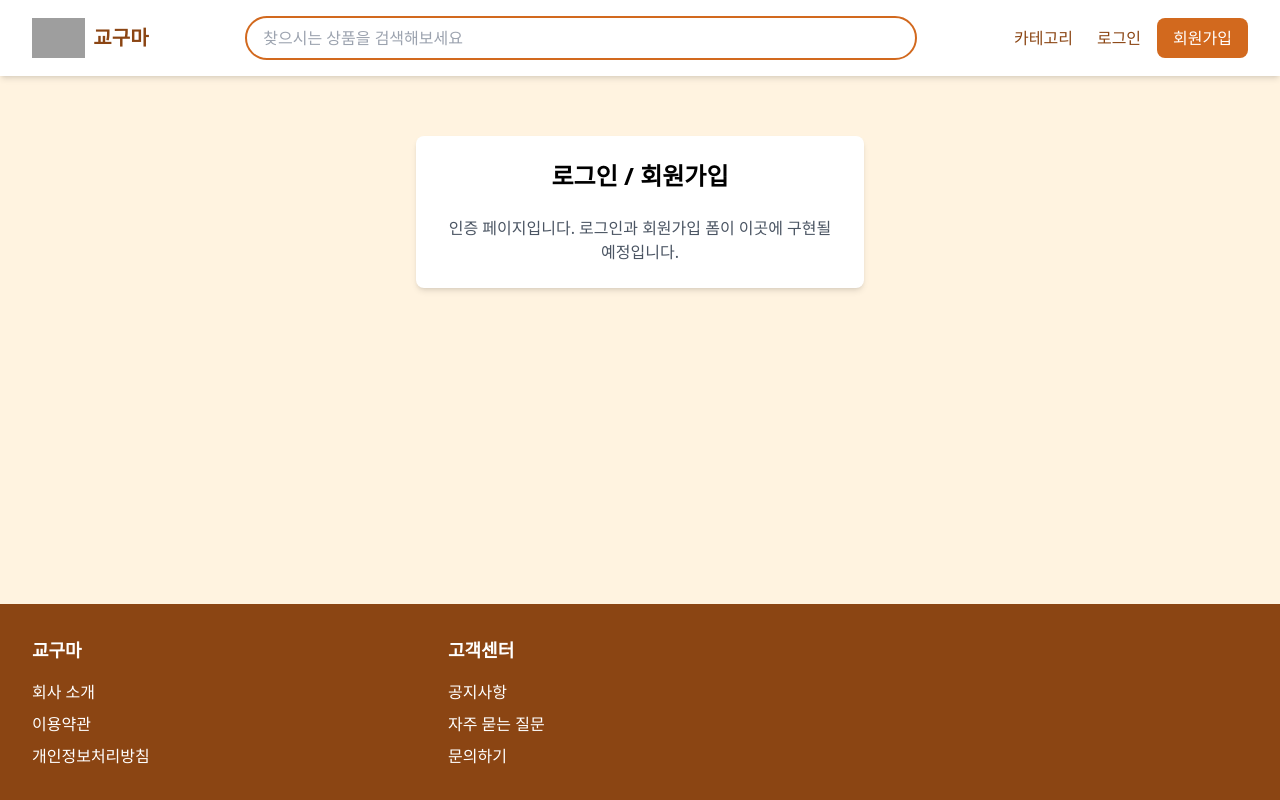
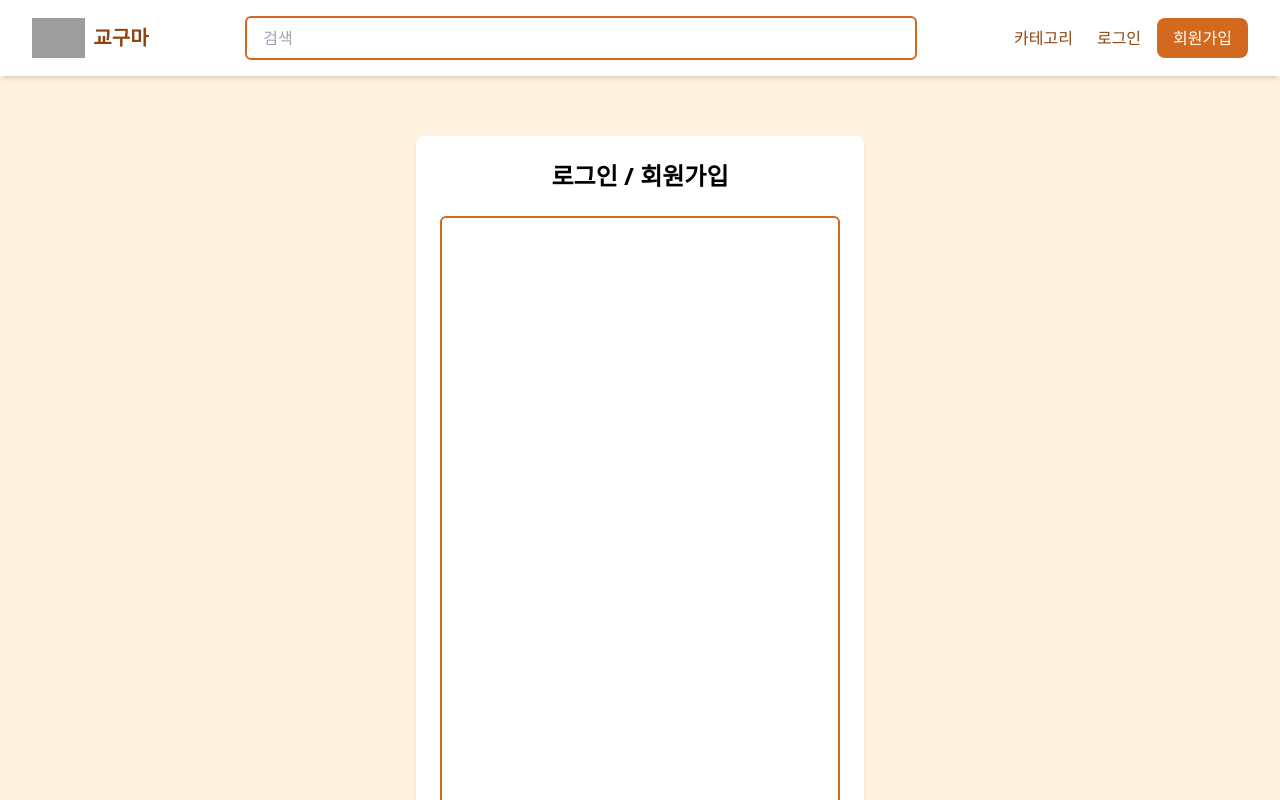
Before and after one commit to asdp80/Gyoguma, a React (Create React App) app: page /auth in a window 1280 px wide. Shown: the top 800 px of the page. Built offline with nearby package versions, Linux system fonts and the light colour scheme; grey boxes are pictures that could not be loaded.

Commit message:
ImageUploader, InputField, TextArea 구현

```diff
--- a/src/components/common/ImageUploader.js
+++ b/src/components/common/ImageUploader.js
@@ -1,3 +1,49 @@
 // 이미지 업로드 컴포넌트
 // 상품 이미지, 프로필 이미지 업로드에 사용
-// 미리보기, 다중 업로드까지
+// 다중 업로드 가능
+import { useState } from "react";
+
+const ImageUploader = () => {
+    const [uploadImgUrls, setUploadImgUrls] = useState([]);
+
+    const onChangeImageUpload = (e) => {
+        const { files } = e.target;
+        const fileArray = Array.from(files);
+
+        const newImgUrls = fileArray.map((file) => {
+            const reader = new FileReader();
+            return new Promise((resolve) => {
+                reader.onloadend = () => resolve(reader.result);
+                reader.readAsDataURL(file);
+            });
+        });
+
+        Promise.all(newImgUrls).then((results) => {
+            setUploadImgUrls((prevUrls) => [...prevUrls, ...results]);
+        });
+    };
+
+    return (
+        <div className="flex flex-col items-center gap-5 p-5 border-2 border-dashed border-gray-400 rounded-md max-w-xl mx-auto bg-gray-100">
+            <div className="grid grid-cols-2 sm:grid-cols-3 md:grid-cols-4 gap-4 w-full">
+                {uploadImgUrls.map((url, index) => (
+                    <img
+                        key={index}
+                        src={url}
+                        alt={`Uploaded ${index}`}
+                        className="w-full h-28 object-cover rounded-md border border-gray-300 hover:scale-110 transform transition duration-300"
+                    />
+                ))}
+            </div>
+            <input
+                className="px-4 py-2 text-sm font-medium text-gray-700 bg-white border border-gray-300 rounded-md shadow-sm hover:bg-gray-200 focus:outline-none focus:ring-2 focus:ring-offset-2 focus:ring-gray-500"
+                type="file"
+                accept="image/*"
+                multiple
+                onChange={onChangeImageUpload}
+            />
+        </div>
+    );
+};
+
+export default ImageUploader;
--- a/src/components/common/InputField.js
+++ b/src/components/common/InputField.js
@@ -1,2 +1,18 @@
 // 재사용 가능한 입력 필드
 // 이메일, 비밀번호, 텍스트 등
+const InputField = (props) => {
+    const { // 기본값 지정
+        type='text',
+        placeholder='text',
+        className='w-full px-4 py-2 rounded-md  border-2 border-gyoguma focus:border-gyoguma-dark outline-none',
+    } = props
+    return (
+        <input
+            type={type}
+            placeholder={placeholder}
+            className={className}
+        />
+    )
+}
+
+export default InputField
--- a/src/components/common/TextArea.js
+++ b/src/components/common/TextArea.js
@@ -1,2 +1,12 @@
 // 긴 텍스트 입력 컴포넌트
 // 상품 설명 등 (자동 높이 조절 가능)
+
+const TextArea = (props) => {
+    const {cols='50', rows='25'} = props
+    return (
+        <textarea className='w-full px-4 py-2 rounded-md  border-2 border-gyoguma focus:border-gyoguma-dark outline-none'
+        cols={cols} rows={rows} />
+    )
+}
+
+export default TextArea
--- a/src/components/dashboard/AuthButton.js
+++ b/src/components/dashboard/AuthButton.js
@@ -7,7 +7,7 @@ function AuthButton() {
   return (
     <div className="flex items-center gap-4">
       <Link
-        to="/login"
+        to="/auth"
         className="text-gyoguma-dark hover:text-gyoguma"
       >
         로그인
--- a/src/components/layout/Header.js
+++ b/src/components/layout/Header.js
@@ -2,6 +2,7 @@
 import { Link } from "react-router-dom";
 import UserProfile from "../dashboard/UserProfile"; // UseProfile을 UserProfile로 수정
 import AuthButton from "../dashboard/AuthButton";
+import InputField from "../common/InputField";
 
 function Header() {
   const isLoggedIn = false; // 이후 상태 관리로 변경
@@ -18,11 +19,9 @@ function Header() {
 
           {/* 검색창 */}
           <div className="flex-1 max-w-2xl mx-8">
-            <input
-              type="text"
-              placeholder="찾으시는 상품을 검색해보세요"
-              className="w-full px-4 py-2 rounded-full border-2 border-gyoguma focus:border-gyoguma-dark outline-none"
-            />
+            <InputField
+            type='text'
+            placeholder='검색' />
           </div>
 
           {/* 네비게이션 */}
--- a/src/pages/AuthPage.js
+++ b/src/pages/AuthPage.js
@@ -3,6 +3,7 @@
 // 회원가입 클릭 -> 로그인 false -> SignUpForm 표시
 
 import React from 'react';
+import TextArea from '../components/common/TextArea';
 
 function AuthPage() {
   return (
@@ -10,9 +11,7 @@ function AuthPage() {
       <h1 className="text-2xl font-bold text-center mb-6">로그인 / 회원가입</h1>
       <div className="space-y-4">
         {/* 인증 폼이 들어갈 자리 */}
-        <p className="text-center text-gray-600">
-          인증 페이지입니다. 로그인과 회원가입 폼이 이곳에 구현될 예정입니다.
-        </p>
+        <TextArea />
       </div>
     </div>
   );
```
